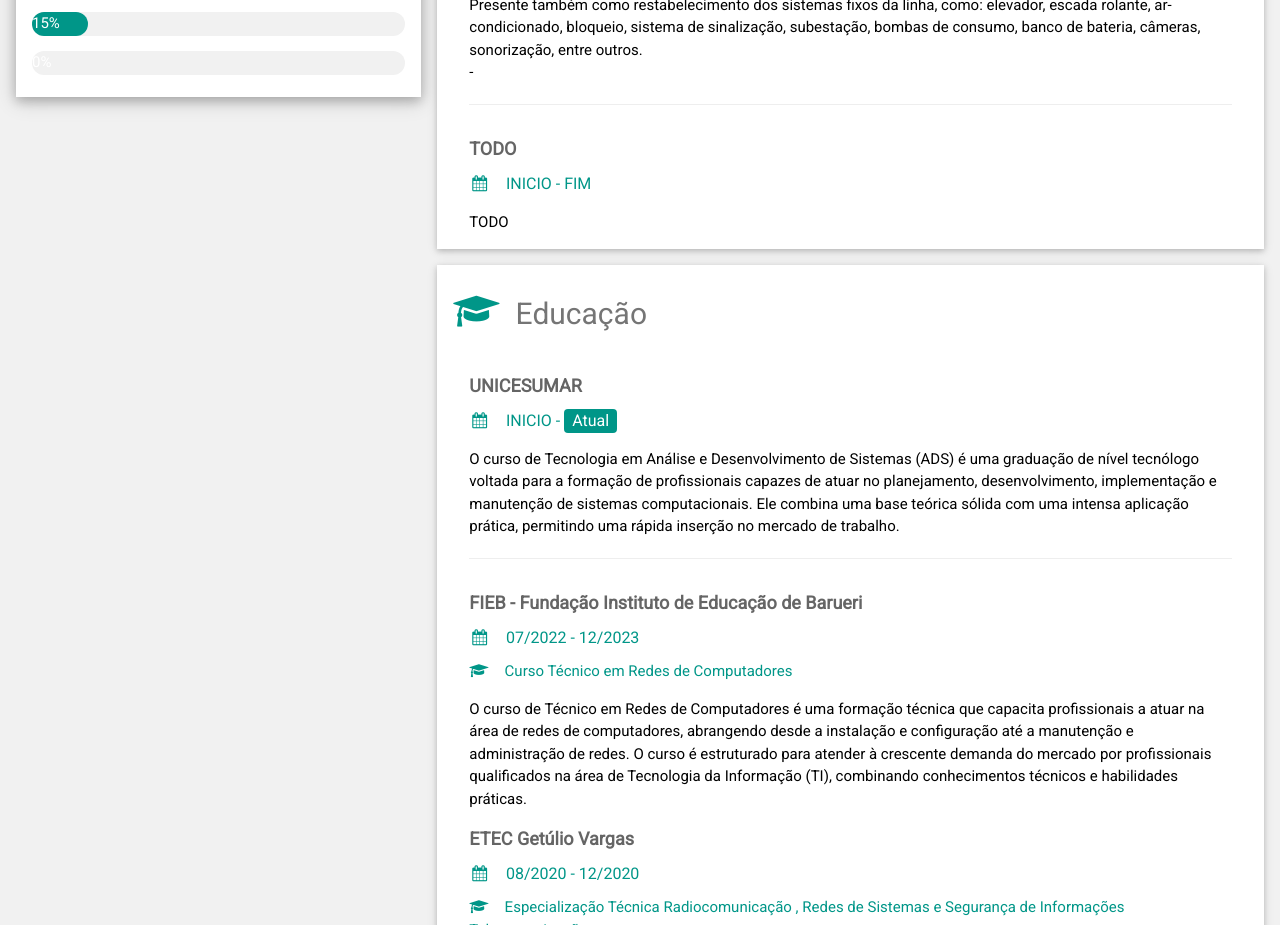
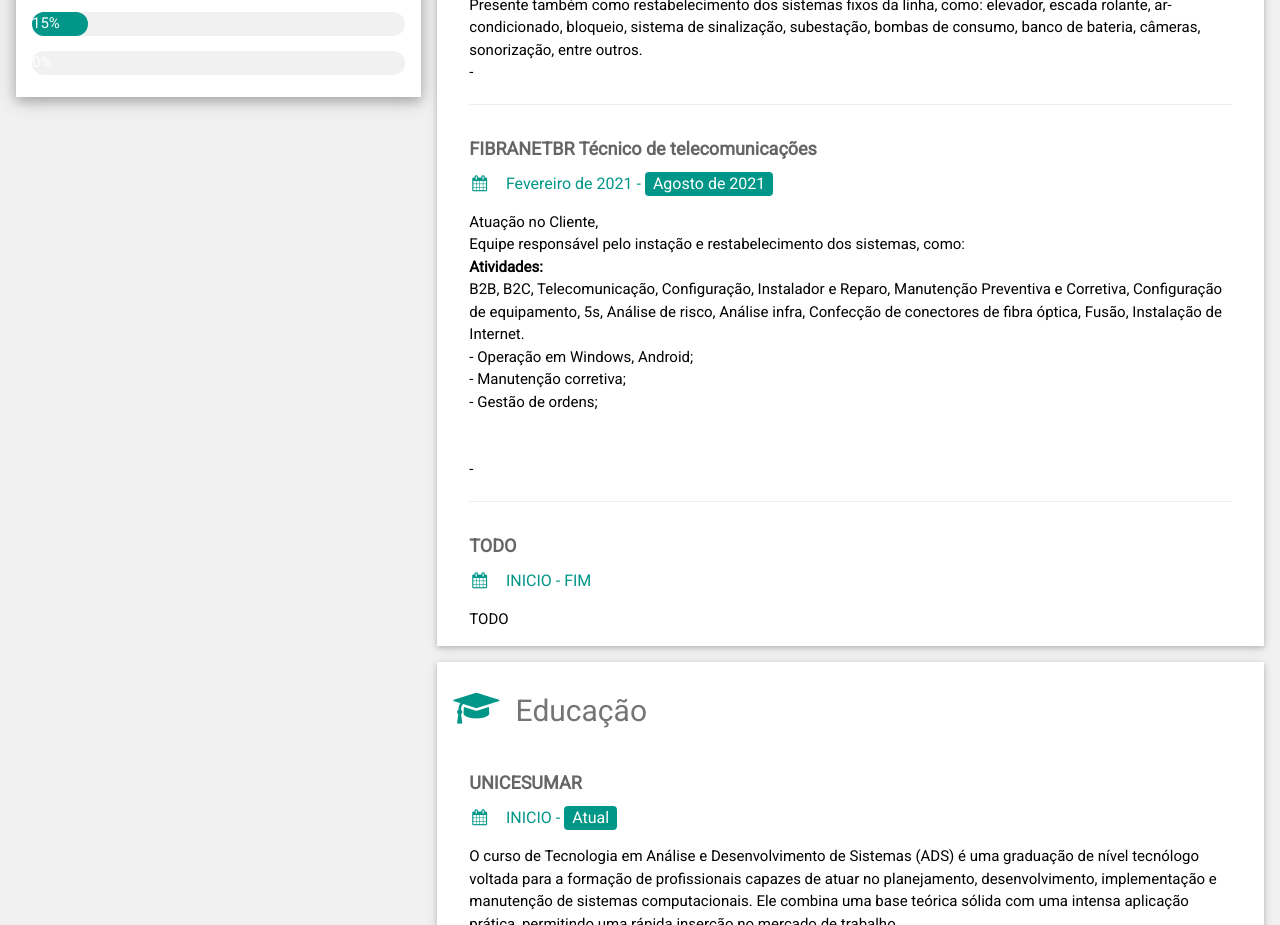
Before and after one commit to santanar2/cv, a plain HTML site: page index.html in a window 1280 px wide. Shown: the part 785-1710 px from the top of the page. Drawn offline with nearby package versions, Linux system fonts and the light colour scheme.

Commit message:
experiencia adicionado fibranetbr

```diff
--- a/index.html
+++ b/index.html
@@ -129,6 +129,25 @@
                 -</p>
               <hr>
             </div>
+
+            <div class="w3-container">
+              <h5 class="w3-opacity"><b>FIBRANETBR Técnico de telecomunicações</b></h5>
+              <h6 class="w3-text-teal"><i class="fa fa-calendar fa-fw w3-margin-right"></i>Fevereiro de 2021 - <span class="w3-tag w3-teal w3-round">Agosto de 2021</span></h6>
+              <p> Atuação no Cliente,<br> Equipe responsável pelo instação e
+                restabelecimento dos sistemas, como:<b><br>Atividades:</b><br> B2B, B2C, Telecomunicação, Configuração, Instalador e Reparo, Manutenção Preventiva e
+                Corretiva, Configuração de equipamento, 5s, Análise de risco, Análise infra,
+                Confecção de conectores de fibra óptica, Fusão, Instalação de Internet.
+                <br> - Operação em Windows, Android;</b>
+                <br> - Manutenção corretiva;
+                <br> - Gestão de ordens;
+                <br><br> <br>
+
+
+                -</p>
+              <hr>
+            </div>
+
+
             <div class="w3-container">
               <h5 class="w3-opacity"><b>TODO</b></h5>
               <h6 class="w3-text-teal"><i class="fa fa-calendar fa-fw w3-margin-right"></i>INICIO - FIM</h6>
```
